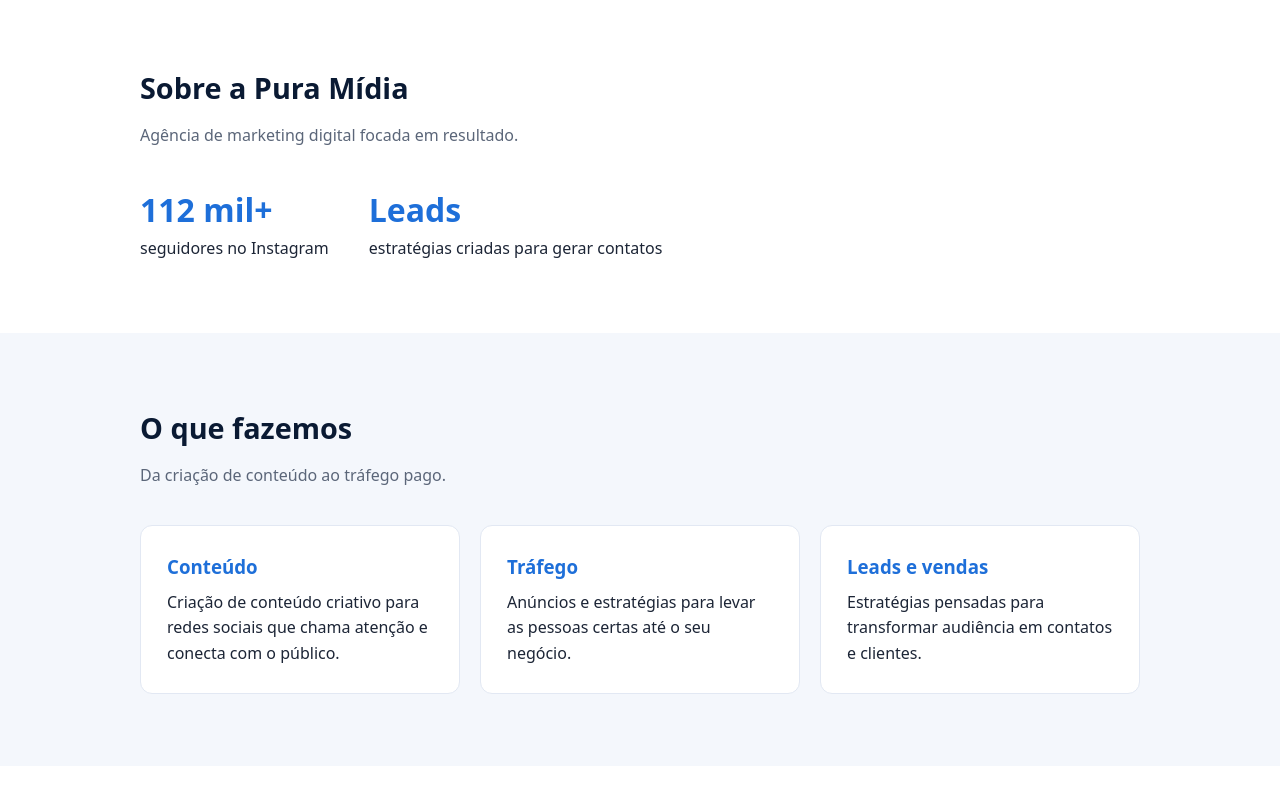
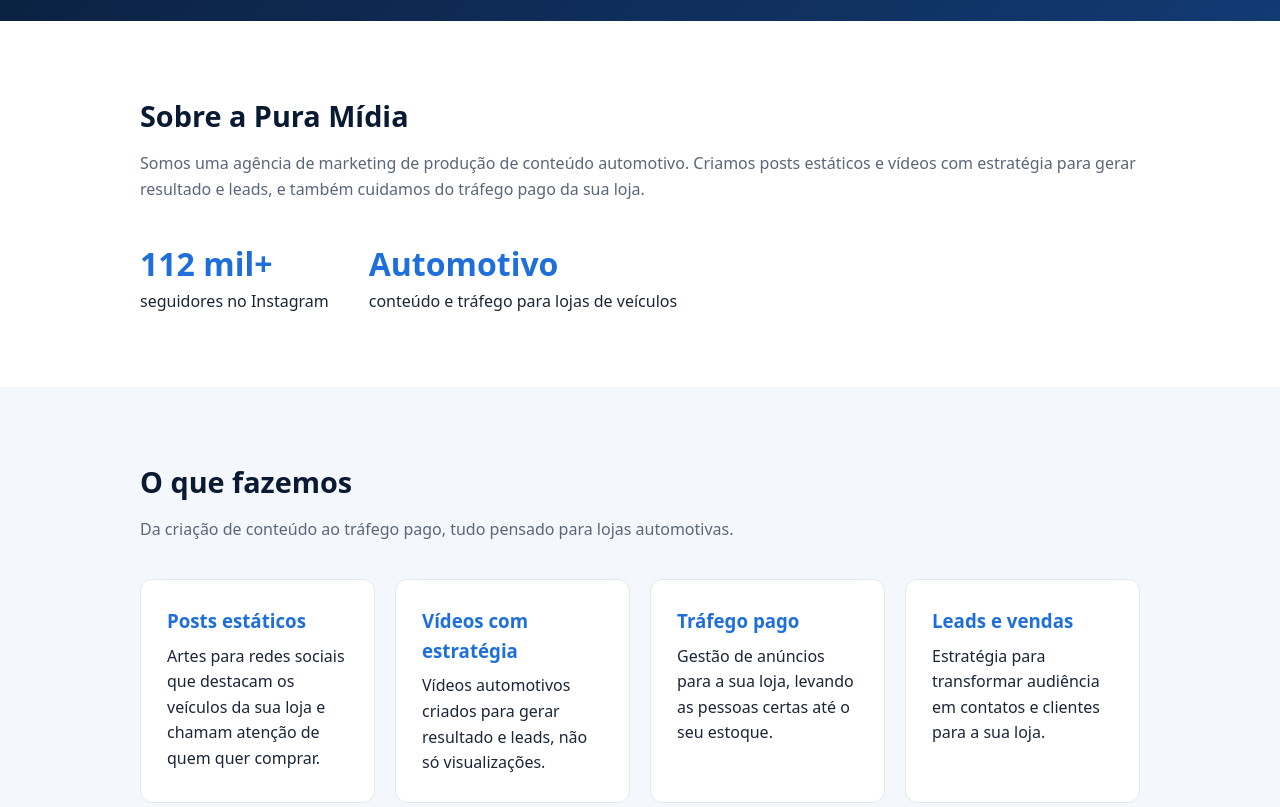
Before and after one commit to elianefmarketing-bot/puramidiamarketing, a plain HTML site: page index.html in a window 1280 px wide. Shown: the part 480-1287 px from the top of the page. Drawn offline with Linux system fonts and the light colour scheme.

Commit message:
Atualiza posicionamento automotivo

```diff
--- a/index.html
+++ b/index.html
@@ -3,12 +3,12 @@
 <head>
 <meta charset="utf-8">
 <meta name="viewport" content="width=device-width,initial-scale=1">
-<title>Pura Mídia Marketing | Marketing que vende</title>
-<meta name="description" content="Pura Mídia Marketing: estratégias criativas que geram leads. Conteúdo, tráfego e resultados reais.">
+<title>Pura Mídia Marketing | Marketing automotivo que vende</title>
+<meta name="description" content="Pura Mídia Marketing: agência de marketing para lojas automotivas. Posts, vídeos e tráfego pago com estratégia para gerar leads e resultados.">
 <!-- VERIFICAÇÃO DE DOMÍNIO DO FACEBOOK: cole aqui a meta tag fornecida pela Meta, exemplo:
 <meta name="facebook-domain-verification" content="SEU_CODIGO_AQUI" /> -->
 <meta property="og:title" content="Pura Mídia Marketing">
-<meta property="og:description" content="Marketing que vende! Estratégias criativas que geram leads.">
+<meta property="og:description" content="Marketing automotivo que vende! Conteúdo e tráfego pago para gerar leads para sua loja.">
 <meta property="og:type" content="website">
 <link rel="stylesheet" href="style.css">
 </head>
@@ -21,26 +21,27 @@
 <main>
 <div class="hero"><div class="wrap">
   <h1>Marketing que vende!</h1>
-  <p>Estratégias criativas que geram leads. Conteúdo, tráfego e resultados reais para acelerar o seu negócio.</p>
+  <p>Agência de marketing especializada em conteúdo automotivo: posts, vídeos e tráfego pago com estratégia para gerar resultado e leads para a sua loja.</p>
   <a class="btn" href="https://wa.me/message/B2QD45YUY4PMF1" rel="noopener">Falar no WhatsApp</a>
 </div></div>
 
 <section id="sobre"><div class="wrap">
   <h2>Sobre a Pura Mídia</h2>
-  <p class="sub">Agência de marketing digital focada em resultado.</p>
+  <p class="sub">Somos uma agência de marketing de produção de conteúdo automotivo. Criamos posts estáticos e vídeos com estratégia para gerar resultado e leads, e também cuidamos do tráfego pago da sua loja.</p>
   <div class="stats">
     <div><strong>112 mil+</strong>seguidores no Instagram</div>
-    <div><strong>Leads</strong>estratégias criadas para gerar contatos</div>
+    <div><strong>Automotivo</strong>conteúdo e tráfego para lojas de veículos</div>
   </div>
 </div></section>
 
 <section id="servicos" class="alt"><div class="wrap">
   <h2>O que fazemos</h2>
-  <p class="sub">Da criação de conteúdo ao tráfego pago.</p>
+  <p class="sub">Da criação de conteúdo ao tráfego pago, tudo pensado para lojas automotivas.</p>
   <div class="grid">
-    <div class="card"><h3>Conteúdo</h3><p>Criação de conteúdo criativo para redes sociais que chama atenção e conecta com o público.</p></div>
-    <div class="card"><h3>Tráfego</h3><p>Anúncios e estratégias para levar as pessoas certas até o seu negócio.</p></div>
-    <div class="card"><h3>Leads e vendas</h3><p>Estratégias pensadas para transformar audiência em contatos e clientes.</p></div>
+    <div class="card"><h3>Posts estáticos</h3><p>Artes para redes sociais que destacam os veículos da sua loja e chamam atenção de quem quer comprar.</p></div>
+    <div class="card"><h3>Vídeos com estratégia</h3><p>Vídeos automotivos criados para gerar resultado e leads, não só visualizações.</p></div>
+    <div class="card"><h3>Tráfego pago</h3><p>Gestão de anúncios para a sua loja, levando as pessoas certas até o seu estoque.</p></div>
+    <div class="card"><h3>Leads e vendas</h3><p>Estratégia para transformar audiência em contatos e clientes para a sua loja.</p></div>
   </div>
 </div></section>
 
```
